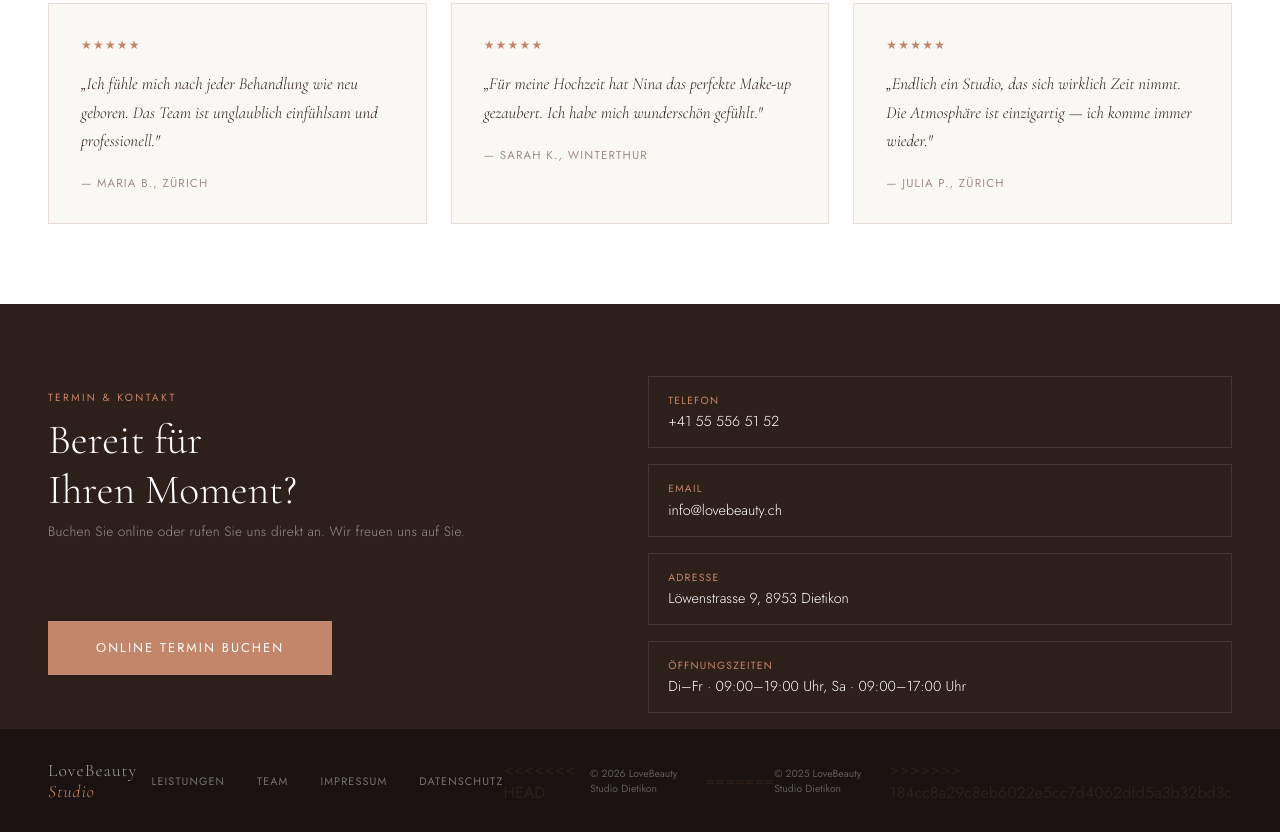
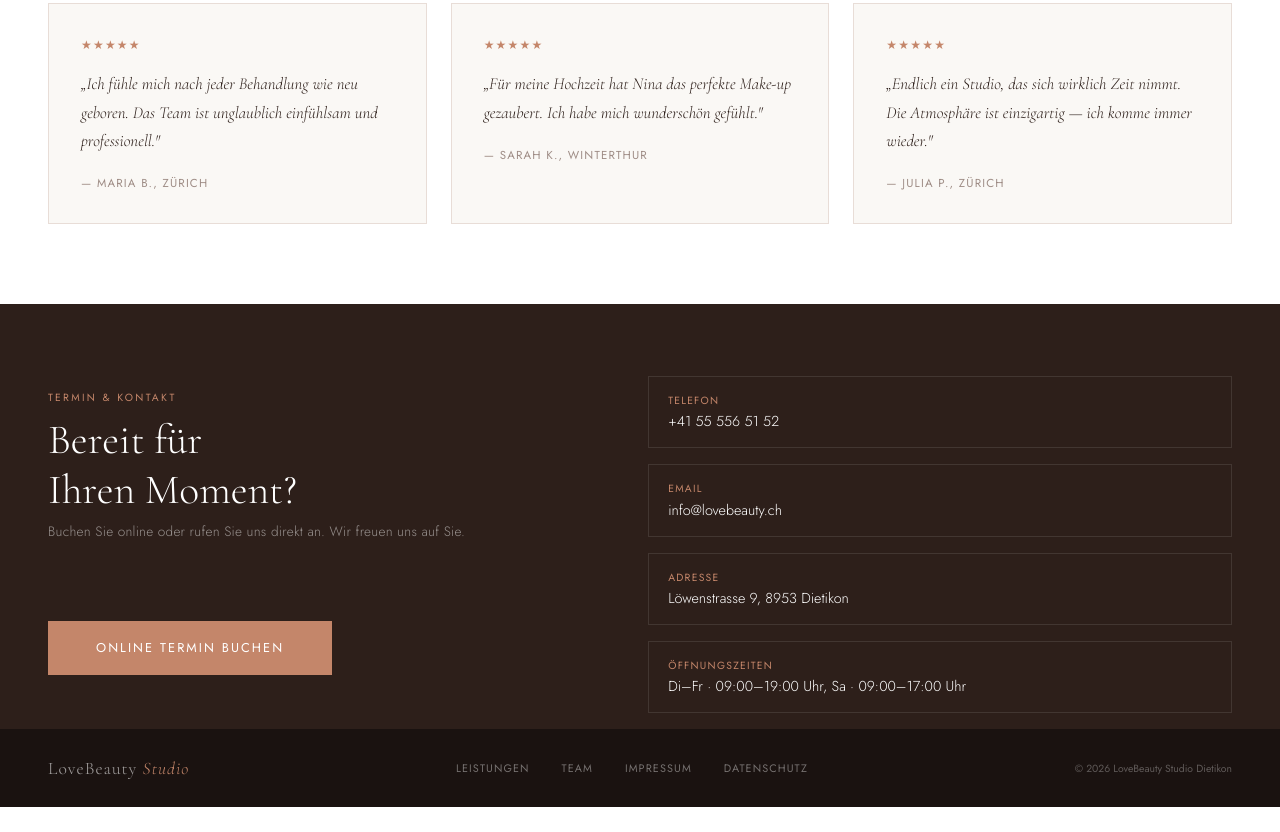
Before and after one commit to sai-jey/beauty, a plain HTML site: page index.html in a window 1280 px wide. Shown: the part 2061-2893 px from the top of the page. After the commit the page ends 2868 px from the top, so only its background shows below. Drawn offline with nearby package versions, Linux system fonts and the light colour scheme.

Commit message:
Upload new

```diff
--- a/index.html
+++ b/index.html
@@ -240,10 +240,6 @@ section {
     <a href="#">Impressum</a>
     <a href="#">Datenschutz</a>
   </div>
-<<<<<<< HEAD
   <div class="foot-copy">© 2026 LoveBeauty Studio Dietikon</div>
-=======
-  <div class="foot-copy">© 2025 LoveBeauty Studio Dietikon</div>
->>>>>>> 184cc8a29c8eb6022e5cc7d4062dfd5a3b32bd3c
 </footer>
 </div>
```
